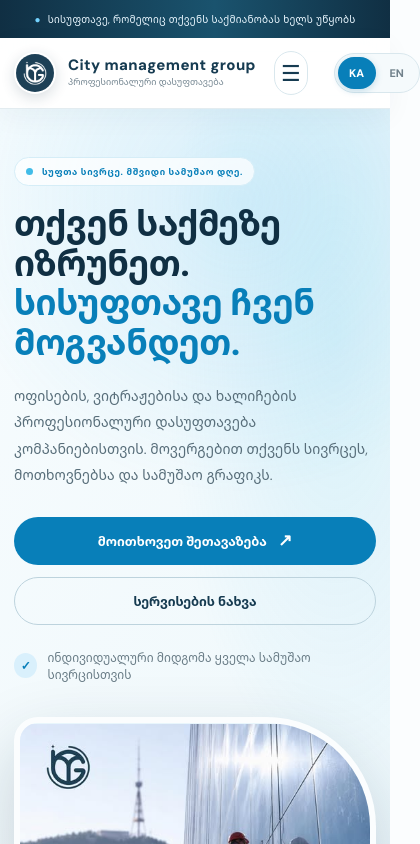
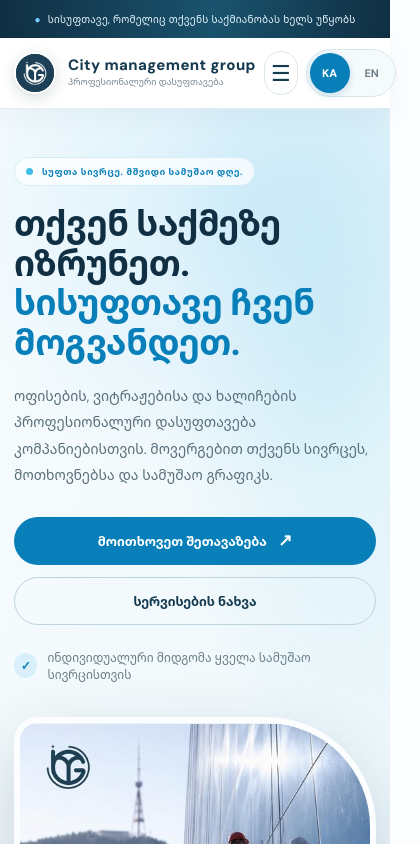
Before and after one commit to levanzurabianii775-hash/city-management, a website: page index.html in a window 390 px wide. Shown: the top 844 px of the page, 420 px wide, since content can reach past the window. Drawn offline with Linux system fonts and the light colour scheme.

Commit message:
Fix mobile language selector layout

```diff
--- a/index.html
+++ b/index.html
@@ -56,8 +56,8 @@
 		.button-outline:hover { border-color: var(--blue); }
 		.arrow { font-size: 17px; line-height: 1; }
 		.menu-toggle { display: none; width: 44px; height: 44px; border: 1px solid var(--line); border-radius: 4px; background: white; color: var(--ink); font-size: 22px; cursor: pointer; }
-		.language-switch { display: inline-flex; align-items: center; gap: 2px; padding: 3px; border: 1px solid var(--line); border-radius: 999px; background: #f5fafc; }
-		.language-option { min-width: 38px; min-height: 32px; border: 0; border-radius: 999px; padding: 0 9px; color: #71818b; background: transparent; font-size: 11px; font-weight: 800; cursor: pointer; transition: color .2s ease, background .2s ease, box-shadow .2s ease; }
+		.language-switch { position: relative; z-index: 2; display: inline-flex; flex: 0 0 auto; align-items: center; gap: 2px; padding: 3px; border: 1px solid var(--line); border-radius: 999px; background: #f5fafc; }
+		.language-option { min-width: 40px; min-height: 40px; border: 0; border-radius: 999px; padding: 0 9px; color: #71818b; background: transparent; font-size: 11px; font-weight: 800; cursor: pointer; touch-action: manipulation; -webkit-tap-highlight-color: transparent; transition: color .2s ease, background .2s ease, box-shadow .2s ease; }
 		.language-option:hover { color: var(--blue); }
 		.language-option[aria-pressed="true"] { color: white; background: var(--blue); box-shadow: 0 2px 7px rgba(15, 112, 162, .22); }
 
@@ -188,13 +188,15 @@
 			html { scroll-padding-top: 75px; }
 			.wrap { width: min(100% - 36px, 540px); }
 			.topline { font-size: 10px; }
-			.nav { min-height: 70px; }
+			.nav { min-height: 70px; gap: 8px; }
+			.brand { min-width: 0; }
+			.brand-name { min-width: 0; }
 			.brand img { width: 42px; height: 42px; }
 			.brand-name strong { font-size: 15px; }
 			.brand-name small { font-size: 9px; }
 			.nav > .button { display: none; }
 			.menu-toggle { display: grid; place-items: center; }
-			.language-switch { margin-left: 8px; }
+			.language-switch { margin-left: 0; }
 			.nav-links { position: absolute; top: 69px; right: 0; left: 0; display: none; align-items: stretch; gap: 0; margin: 0; padding: 8px 18px 16px; border-bottom: 1px solid var(--line); background: #fff; box-shadow: 0 12px 18px rgba(23,63,86,.08); }
 			.nav-links.open { display: flex; flex-direction: column; }
 			.nav-links a { padding: 13px 3px; border-bottom: 1px solid #edf2f4; font-size: 13px; }
```
Also changed, not shown: pricing.html (+5 -4 lines).
